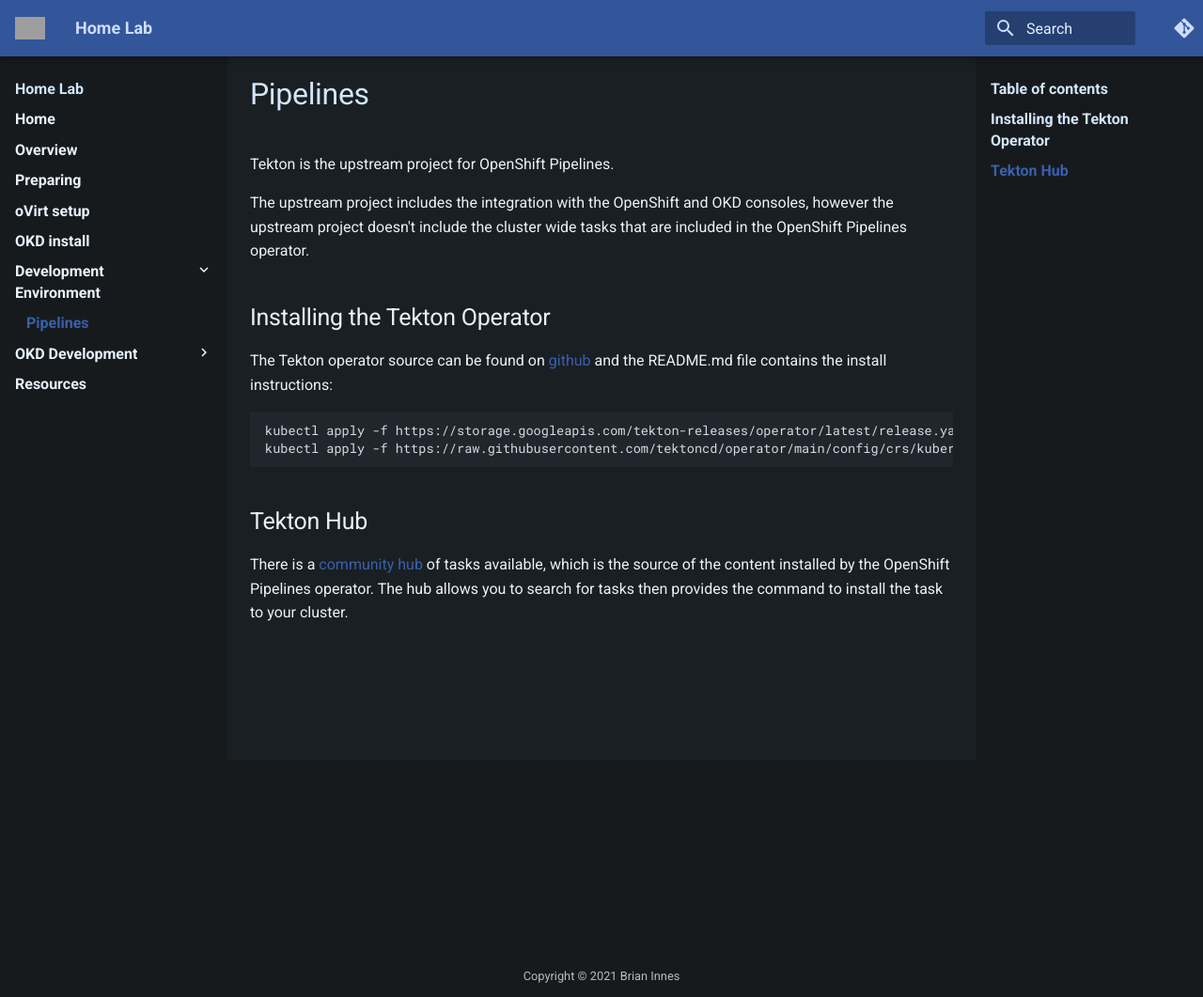
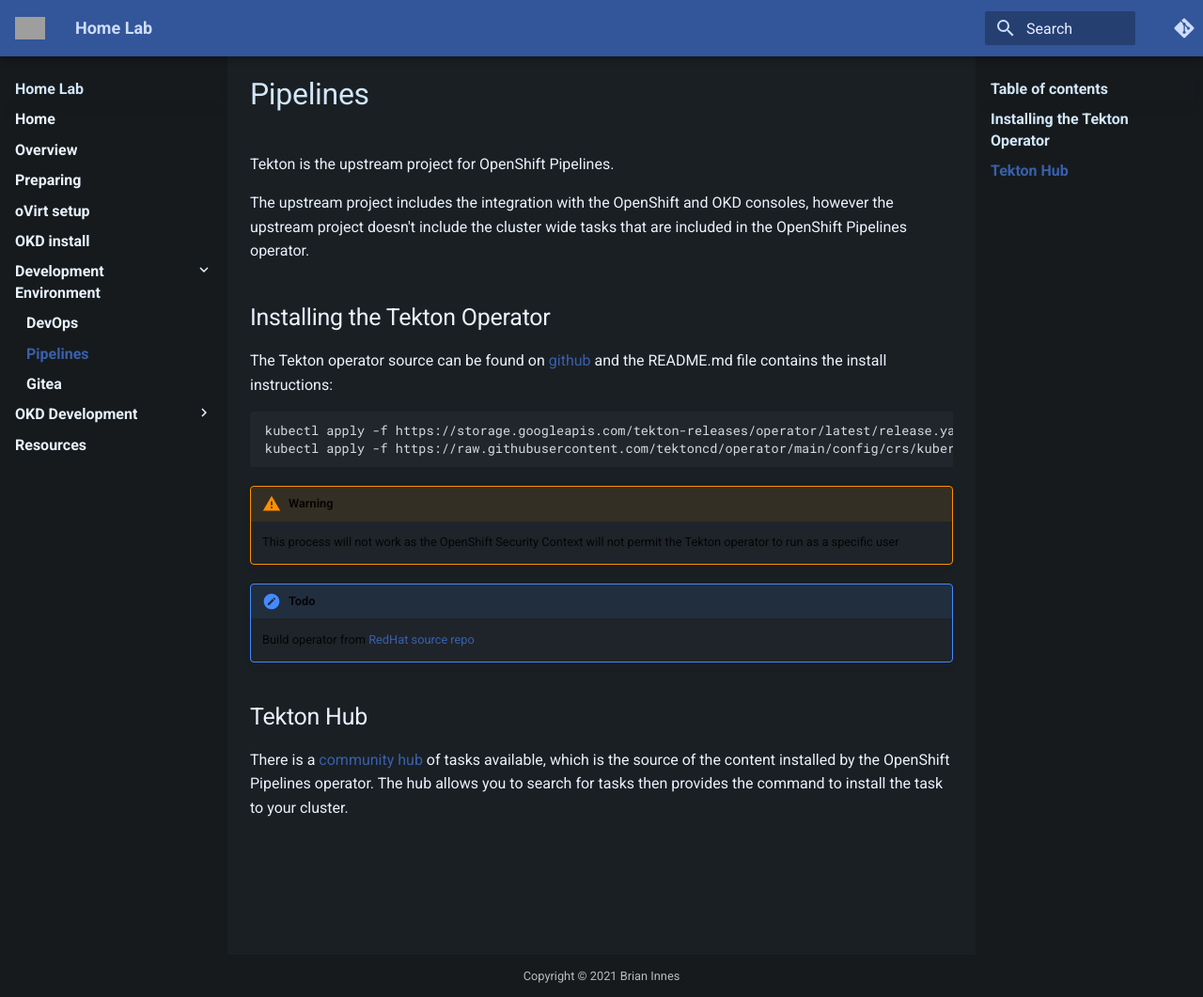
Before and after one commit to brianinnes/homeLab, an MkDocs documentation site: the page built from docs/pipelines.md, in a window 1280 px wide and 1061 px high. Shown: the whole window at 94% size. Built offline with MkDocs 1.6.1 and Material for MkDocs 9.7.7, drawn with Linux system fonts in a browser that asks for light colours; comment, search, counter and statistics services are not loaded; grey boxes are pictures that could not be loaded.

Commit message:
added more info re DevOps tools

````diff
--- a/docs/pipelines.md
+++ b/docs/pipelines.md
@@ -15,6 +15,12 @@
 kubectl apply -f https://raw.githubusercontent.com/tektoncd/operator/main/config/crs/kubernetes/config/all/operator_v1alpha1_config_cr.yaml
 ```
 
+!!!Warning
+    This process will not work as the OpenShift Security Context will not permit the Tekton operator to run as a specific user
+
+!!!Todo
+    Build operator from [RedHat source repo](https://github.com/openshift/tektoncd-operator){: target=_blank}
+
 ## Tekton Hub
 
 There is a [community hub](https://hub.tekton.dev/){: target=_blank} of tasks available, which is the source of the content installed by the OpenShift Pipelines operator.  The hub allows you to search for tasks then provides the command to install the task to your cluster.
--- a/mkdocs.yml
+++ b/mkdocs.yml
@@ -52,7 +52,9 @@
   - oVirt setup: ovirt.md
   - OKD install: okd_install.md
   - Development Environment:
+    - DevOps: devops.md
     - Pipelines: pipelines.md
+    - Gitea: gitea.md
   - OKD Development:
     - Resources: okd_development.md
   - Resources: resources.md
````
Also changed, not shown: docs/devops.md (added, +12 -0 lines), docs/gitea.md (added, +9 -0 lines).
